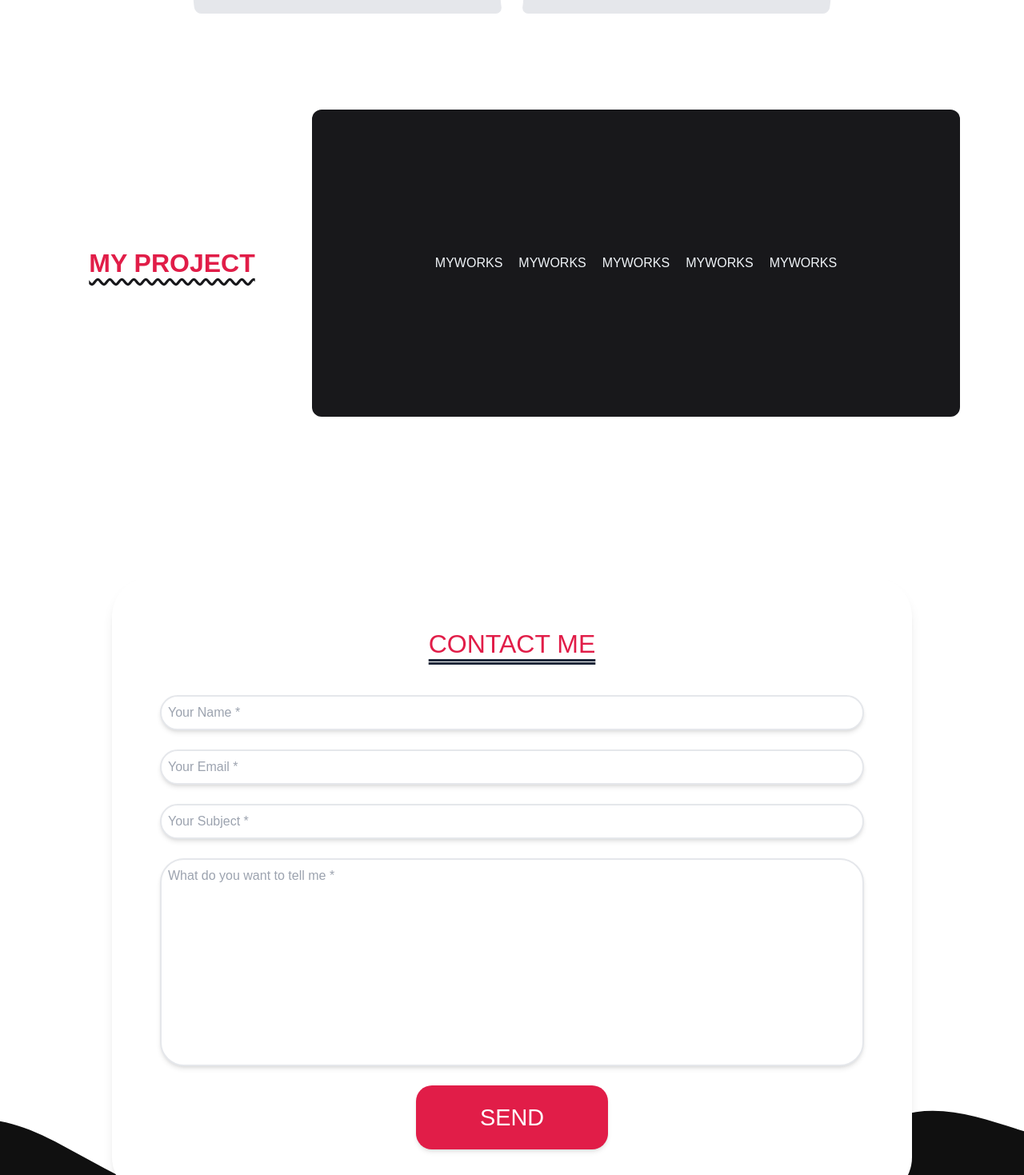
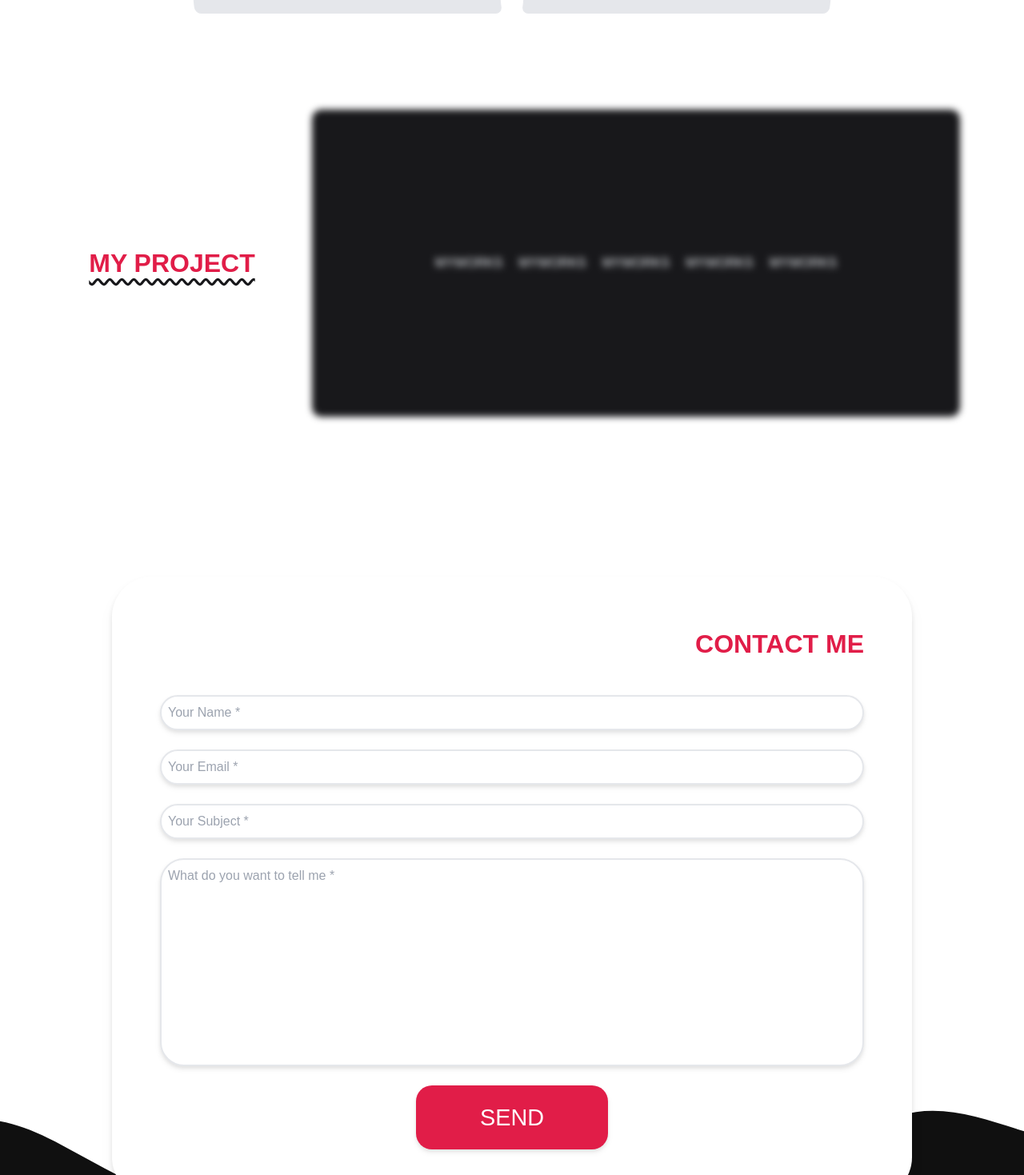
Before and after one commit to jamesmhee/portfolio, a React (Vite) app: page / in a window 1280 px wide. Shown: the part 1881-3350 px from the top of the page at 80% size. Built offline with nearby package versions, Linux system fonts and the light colour scheme; a web font is replaced by a local one.

Commit message:
edit text-align

```diff
--- a/src/pages/Contact.jsx
+++ b/src/pages/Contact.jsx
@@ -53,14 +53,14 @@ const Contact = () => {
       <footer id="contact" className='h-fit flex items-end justify-center bg-footer bg-top md:bg-bottom bg-cover'>
         <div className='flex flex-col gap-10 my-20 items-center text-slate-900 '>
           <div className='flex'>
-            <div className='w-90 sm:w-[500px] lg:w-[1000px] md:w-[700px] text-center md:max-w-[1000px] p-5 md:p-10 h-auto bg-white shadow-lg rounded-[50px]'>
-            <h1 className='text-[2rem] text-rose-600 underline decoration-double underline-offset-8 uppercase decoration-slate-800 inline-flex first-child:text-black text-shadow-lg p-5'>Contact me</h1>
+            <div className='w-90 sm:w-[500px] lg:w-[1000px] md:w-[700px] text-center md:max-w-[1000px] p-5 md:p-10 h-auto bg-white drop-shadow-lg rounded-[50px]'>
+            <h1 className='text-[2rem] text-rose-600 uppercase text-center md:text-right font-semibold text-shadow-lg p-5'>Contact me</h1>
             <form id='form' name="Form" className='flex flex-col p-5 space-y-6' ref={form} onSubmit={sendEmail}>
-              <input className='bg-white focus:transition-all rounded text-rose-600 p-2 border-2 rounded-[30px] shadow-md caret-rose-600' required placeholder='Your Name *' type="text" name="sender-name" />
-              <input className='bg-white focus:transition-all rounded text-rose-600 p-2 border-2 rounded-[30px] shadow-md caret-rose-600' required placeholder='Your Email *' type="email" name="sender-email" />
-              <input className='bg-white focus:transition-all rounded text-rose-600 p-2 border-2 rounded-[30px] shadow-md caret-rose-600' required placeholder='Your Subject *' type="text" name="sender-subject" />
-              <textarea className='resize-none bg-white focus:transition-all rounded text-rose-600 p-2 border-2 rounded-[30px] shadow-md caret-rose-600 ' required placeholder='What do you want to tell me *' rows={10} name="sender-message" />
-              <button id='button' onClick={handleSubmit} className='rounded-[20px] h-20 w-60 mx-auto shadow-md mt-10 text-white bg-rose-600 text-[1.8rem] hover:text-slate-100 hover:bg-black transition-all duration-300' type="submit">
+              <input className='bg-white focus:transition-all rounded text-rose-600 p-2 border-2 rounded-[30px] drop-shadow-md caret-rose-600' required placeholder='Your Name *' type="text" name="sender-name" />
+              <input className='bg-white focus:transition-all rounded text-rose-600 p-2 border-2 rounded-[30px] drop-shadow-md caret-rose-600' required placeholder='Your Email *' type="email" name="sender-email" />
+              <input className='bg-white focus:transition-all rounded text-rose-600 p-2 border-2 rounded-[30px] drop-shadow-md caret-rose-600' required placeholder='Your Subject *' type="text" name="sender-subject" />
+              <textarea className='resize-none bg-white focus:transition-all rounded text-rose-600 p-2 border-2 rounded-[30px] drop-shadow-md caret-rose-600 ' required placeholder='What do you want to tell me *' rows={10} name="sender-message" />
+              <button id='button' onClick={handleSubmit} className='rounded-[20px] h-20 w-60 mx-auto drop-shadow-md mt-10 text-white bg-rose-600 text-[1.8rem] hover:text-slate-100 hover:bg-black transition-all duration-300' type="submit">
                 {(sending) ?
                 (<p className='text-current transition-all duration-500 text-center underline inline-flex text-[1.6rem] '>SENDING&nbsp;<AiOutlineCheckCircle size={40}/> </p>)
                 : (<p>SEND</p>)
--- a/src/pages/Project.jsx
+++ b/src/pages/Project.jsx
@@ -7,7 +7,7 @@ const Project = () => {
       <div  className='font-semibold text-lg text-rose-600 text-center uppercase underline decoration-wavy decoration-zinc-900 underline-offset-8 w-auto md:w-4/12'>
         my project
       </div>
-      <div  id="project" className='rounded-xl bg-zinc-900 w-full flex items-center justify-center h-96'>
+      <div  id="project" className='rounded-xl blur-sm bg-zinc-900 w-full flex items-center justify-center h-96'>
         <Slider />
       </div>
     </div>
```
